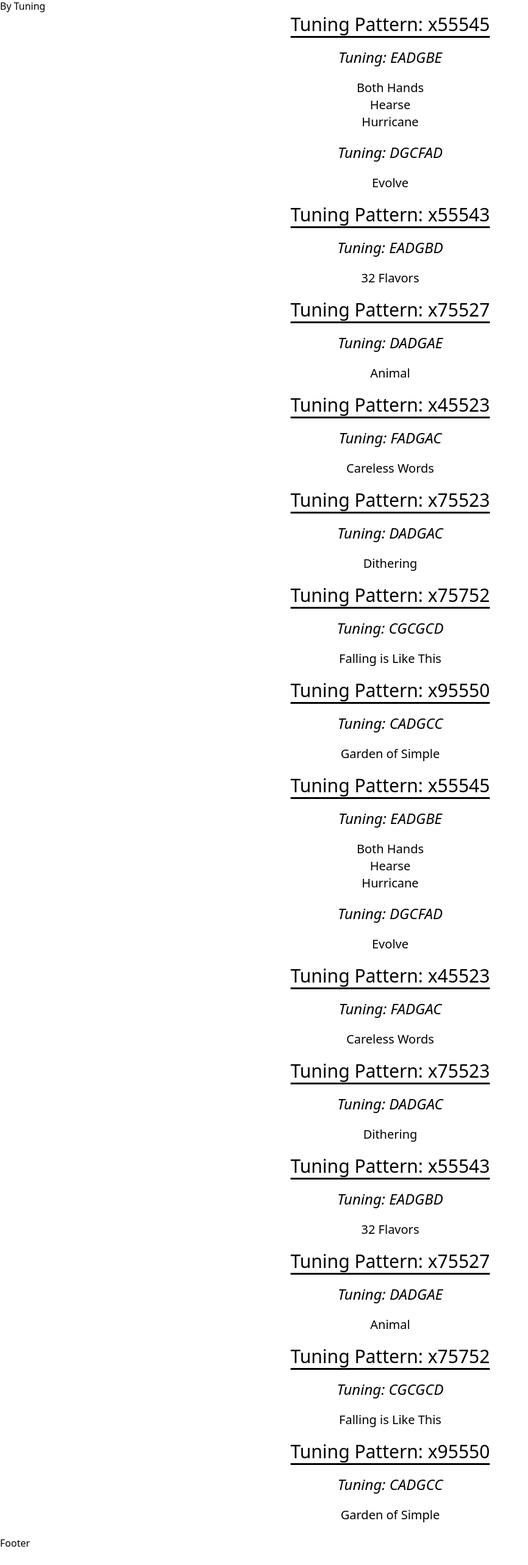
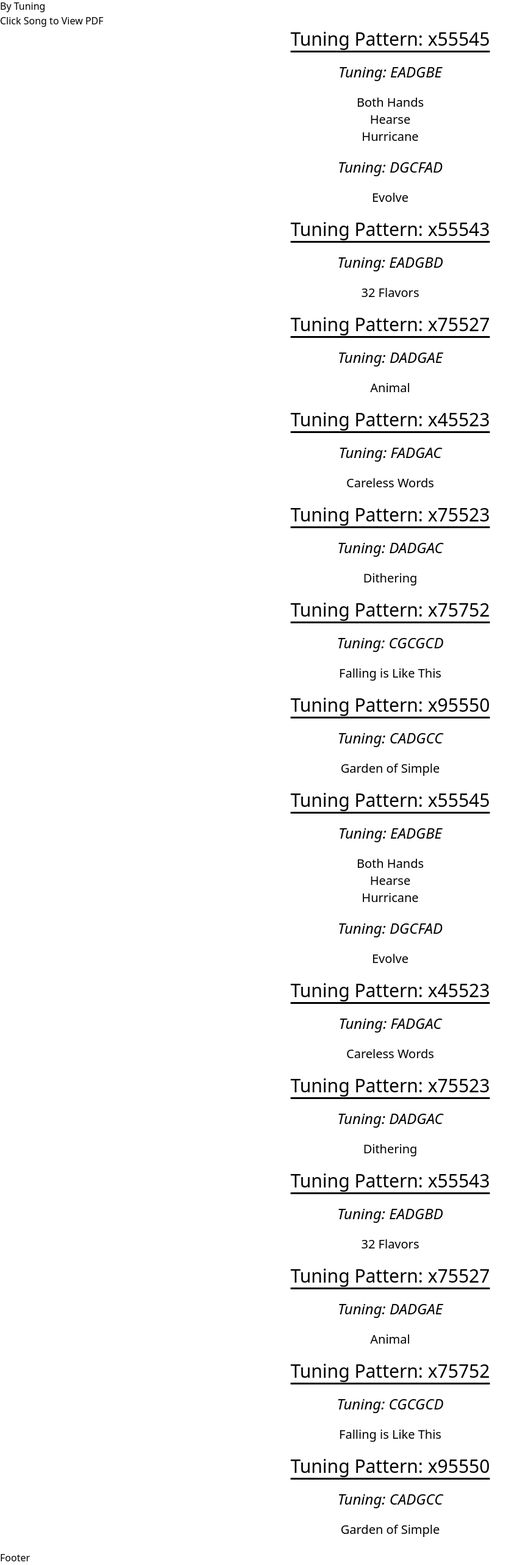
Before and after one commit to KKurzawa/Ani-Difranco-Transcriptions, a React (Vite) app: page /ByTuning in a window 1280 px wide. Shown: the part 114-2680 px from the top of the page at 61% size, without its empty margins (0-866 px from the left). Before the commit the page ends 2656 px from the top, so only its background shows below. Built offline with nearby package versions, Linux system fonts and the light colour scheme.

Commit message:
pdf's now downloadable in A-Z and byTuning

```diff
--- a/src/Pages/ByTuning/ByTuning.css
+++ b/src/Pages/ByTuning/ByTuning.css
@@ -24,11 +24,13 @@
     padding-bottom: 1.25rem/* 20px */;
 }
 
-.link {
-    width: 10px;
-}
 
 .name {
     font-size: 1.25rem/* 20px */;
     line-height: 1.75rem/* 28px */;
+    display: flex;
+    justify-content: center;
+    margin-left: 10rem;
+    margin-right: 10rem;
+
 }
--- a/src/Pages/ByTuning/ByTuning.jsx
+++ b/src/Pages/ByTuning/ByTuning.jsx
@@ -1,7 +1,7 @@
 import './ByTuning.css';
 import { getTranscriptions } from '../../Utils/TranscriptionsTunings';
 import { useEffect, useState } from 'react';
-import { Link } from 'react-router-dom';
+// import { Link } from 'react-router-dom';
 
 
 
@@ -20,109 +20,62 @@ function ByTuning() {
     return (
         <section>
             {/* original approach mobile view*/}
-            <h2 className='text-4xl md:text-6xl p-5 text-center'>By Tuning</h2>
+            <h2 className='text-4xl md:text-6xl pt-5 text-center'>By Tuning</h2>
+            <h2 className='text-2xl md:text-3xl pb-5 text-center'>Click Song to View PDF</h2>
             <div className='md:hidden flex flex-col'>
                 <h2 className='tuningPattern'>Tuning Pattern: x55545</h2>
-                <h2 className='tuning'>Tuning: EADGBE</h2>
+                <h2 id='EADGBE' className='tuning'>Tuning: EADGBE</h2>
                 <div className='map'>
                     {transcriptions.map((transcription) => transcription.tuning === 'EADGBE' && (
-                        <Link
-                            to={`/SingleTranscription/${transcription.id}`}
-                            key={transcription.id}
-                            className='w-10px'
-                        >
-                            <div className='name' key={transcription.id}>{transcription.name}</div>
-                        </Link>
+                        <a key={transcription.id} href={transcription.pdf} target="_blank" rel="noreferrer" className="name">{transcription.name}</a>
                     ))}
                 </div>
-                <h2 className='tuning'>Tuning: DGCFAD</h2>
+                <h2 id='DGCFAD' className='tuning'>Tuning: DGCFAD</h2>
                 <div className='map'>
                     {transcriptions.map((transcription) => transcription.tuning === 'DGCFAD' && (
-                        <Link
-                            to={`/SingleTranscription/${transcription.id}`}
-                            key={transcription.id}
-                            className='w-10px'
-                        >
-                            <div className='name' key={transcription.id}>{transcription.name}</div>
-                        </Link>
+                        <a key={transcription.id} href={transcription.pdf} target="_blank" rel="noreferrer" className="name">{transcription.name}</a>
                     ))}
                 </div>
                 <h2 className='tuningPattern'>Tuning Pattern: x55543</h2>
-                <h2 className='tuning'>Tuning: EADGBD</h2>
+                <h2 id='EADGBD' className='tuning'>Tuning: EADGBD</h2>
                 <div className='map'>
                     {transcriptions.map((transcription) => transcription.tuning === 'EADGBD' && (
-                        <Link
-                            to={`/SingleTranscription/${transcription.id}`}
-                            key={transcription.id}
-                            className='link'
-                        >
-                            <div className='name' key={transcription.id}>{transcription.name}</div>
-                        </Link>
+                        <a key={transcription.id} href={transcription.pdf} target="_blank" rel="noreferrer" className="name">{transcription.name}</a>
                     ))}
                 </div>
                 <h2 className='tuningPattern'>Tuning Pattern: x75527</h2>
-                <h2 className='tuning'>Tuning: DADGAE</h2>
+                <h2 id='DADGAE' className='tuning'>Tuning: DADGAE</h2>
                 <div className='map'>
                     {transcriptions.map((transcription) => transcription.tuning === 'DADGAE' && (
-                        <Link
-                            to={`/SingleTranscription/${transcription.id}`}
-                            key={transcription.id}
-                            className='link'
-                        >
-                            <div className='name' key={transcription.id}>{transcription.name}</div>
-                        </Link>
+                        <a key={transcription.id} href={transcription.pdf} target="_blank" rel="noreferrer" className="name">{transcription.name}</a>
                     ))}
                 </div>
                 <h2 className='tuningPattern'>Tuning Pattern: x45523</h2>
-                <h2 className='tuning'>Tuning: FADGAC</h2>
+                <h2 id='FADGAC' className='tuning'>Tuning: FADGAC</h2>
                 <div className='map'>
                     {transcriptions.map((transcription) => transcription.tuning === 'FADGAC' && (
-                        <Link
-                            to={`/SingleTranscription/${transcription.id}`}
-                            key={transcription.id}
-                            className='link'
-                        >
-                            <div className='name' key={transcription.id}>{transcription.name}</div>
-                        </Link>
+                        <a key={transcription.id} href={transcription.pdf} target="_blank" rel="noreferrer" className="name">{transcription.name}</a>
                     ))}
                 </div>
                 <h2 className='tuningPattern'>Tuning Pattern: x75523</h2>
-                <h2 className='tuning'>Tuning: DADGAC</h2>
+                <h2 id='DADGAC' className='tuning'>Tuning: DADGAC</h2>
                 <div className='map'>
                     {transcriptions.map((transcription) => transcription.tuning === 'DADGAC' && (
-                        <Link
-                            to={`/SingleTranscription/${transcription.id}`}
-                            key={transcription.id}
-                            className='link'
-                        >
-                            <div className='name' key={transcription.id}>{transcription.name}</div>
-                        </Link>
+                        <a key={transcription.id} href={transcription.pdf} target="_blank" rel="noreferrer" className="name">{transcription.name}</a>
                     ))}
                 </div>
                 <h2 className='tuningPattern'>Tuning Pattern: x75752</h2>
-                <h2 className='tuning'>Tuning: CGCGCD</h2>
+                <h2 id='CGCGCD' className='tuning'>Tuning: CGCGCD</h2>
                 <div className='map'>
                     {transcriptions.map((transcription) => transcription.tuning === 'CGCGCD' && (
-                        <Link
-                            to={`/SingleTranscription/${transcription.id}`}
-                            key={transcription.id}
-                            className='link'
-                        >
-                            <div className='name' key={transcription.id}>{transcription.name}</div>
-                        </Link>
+                        <a key={transcription.id} href={transcription.pdf} target="_blank" rel="noreferrer" className="name">{transcription.name}</a>
                     ))}
                 </div>
                 <h2 className='tuningPattern'>Tuning Pattern: x95550</h2>
-                <h2 className='tuning'>Tuning: CADGCC</h2>
+                <h2 id='CADGCC' className='tuning'>Tuning: CADGCC</h2>
                 <div className='map'>
                     {transcriptions.map((transcription) => transcription.tuning === 'CADGCC' && (
-                        <Link
-                            to={`/SingleTranscription/${transcription.id}`}
-                            key={transcription.id}
-                            className='link'
-                        >
-                            <div className='name' key={transcription.id}>{transcription.name}</div>
-                        </Link>
+                        <a key={transcription.id} href={transcription.pdf} target="_blank" rel="noreferrer" className="name">{transcription.name}</a>
                     ))}
                 </div>
             </div>
@@ -133,51 +86,27 @@ function ByTuning() {
                     <h2 className='tuning'>Tuning: EADGBE</h2>
                     <div className='map'>
                         {transcriptions.map((transcription) => transcription.tuning === 'EADGBE' && (
-                            <Link
-                                to={`/SingleTranscription/${transcription.id}`}
-                                key={transcription.id}
-                                className='w-10px'
-                            >
-                                <div className='name' key={transcription.id}>{transcription.name}</div>
-                            </Link>
+                            <a key={transcription.id} href={transcription.pdf} target="_blank" rel="noreferrer" className="name">{transcription.name}</a>
                         ))}
                     </div>
                     <h2 className='tuning'>Tuning: DGCFAD</h2>
                     <div className='map'>
                         {transcriptions.map((transcription) => transcription.tuning === 'DGCFAD' && (
-                            <Link
-                                to={`/SingleTranscription/${transcription.id}`}
-                                key={transcription.id}
-                                className='w-10px'
-                            >
-                                <div className='name' key={transcription.id}>{transcription.name}</div>
-                            </Link>
+                            <a key={transcription.id} href={transcription.pdf} target="_blank" rel="noreferrer" className="name">{transcription.name}</a>
                         ))}
                     </div>
                     <h2 className='tuningPattern'>Tuning Pattern: x45523</h2>
                     <h2 className='tuning'>Tuning: FADGAC</h2>
                     <div className='map'>
                         {transcriptions.map((transcription) => transcription.tuning === 'FADGAC' && (
-                            <Link
-                                to={`/SingleTranscription/${transcription.id}`}
-                                key={transcription.id}
-                                className='link'
-                            >
-                                <div className='name' key={transcription.id}>{transcription.name}</div>
-                            </Link>
+                            <a key={transcription.id} href={transcription.pdf} target="_blank" rel="noreferrer" className="name">{transcription.name}</a>
                         ))}
                     </div>
                     <h2 className='tuningPattern'>Tuning Pattern: x75523</h2>
                     <h2 className='tuning'>Tuning: DADGAC</h2>
                     <div className='map'>
                         {transcriptions.map((transcription) => transcription.tuning === 'DADGAC' && (
-                            <Link
-                                to={`/SingleTranscription/${transcription.id}`}
-                                key={transcription.id}
-                                className='link'
-                            >
-                                <div className='name' key={transcription.id}>{transcription.name}</div>
-                            </Link>
+                            <a key={transcription.id} href={transcription.pdf} target="_blank" rel="noreferrer" className="name">{transcription.name}</a>
                         ))}
                     </div>
 
@@ -187,26 +116,14 @@ function ByTuning() {
                     <h2 className='tuning'>Tuning: EADGBD</h2>
                     <div className='map'>
                         {transcriptions.map((transcription) => transcription.tuning === 'EADGBD' && (
-                            <Link
-                                to={`/SingleTranscription/${transcription.id}`}
-                                key={transcription.id}
-                                className='link'
-                            >
-                                <div className='name' key={transcription.id}>{transcription.name}</div>
-                            </Link>
+                            <a key={transcription.id} href={transcription.pdf} target="_blank" rel="noreferrer" className="name">{transcription.name}</a>
                         ))}
                     </div>
                     <h2 className='tuningPattern'>Tuning Pattern: x75527</h2>
                     <h2 className='tuning'>Tuning: DADGAE</h2>
                     <div className='map'>
                         {transcriptions.map((transcription) => transcription.tuning === 'DADGAE' && (
-                            <Link
-                                to={`/SingleTranscription/${transcription.id}`}
-                                key={transcription.id}
-                                className='link'
-                            >
-                                <div className='name' key={transcription.id}>{transcription.name}</div>
-                            </Link>
+                            <a key={transcription.id} href={transcription.pdf} target="_blank" rel="noreferrer" className="name">{transcription.name}</a>
                         ))}
 
                     </div>
@@ -214,26 +131,14 @@ function ByTuning() {
                     <h2 className='tuning'>Tuning: CGCGCD</h2>
                     <div className='map'>
                         {transcriptions.map((transcription) => transcription.tuning === 'CGCGCD' && (
-                            <Link
-                                to={`/SingleTranscription/${transcription.id}`}
-                                key={transcription.id}
-                                className='link'
-                            >
-                                <div className='name' key={transcription.id}>{transcription.name}</div>
-                            </Link>
+                            <a key={transcription.id} href={transcription.pdf} target="_blank" rel="noreferrer" className="name">{transcription.name}</a>
                         ))}
                     </div>
                     <h2 className='tuningPattern'>Tuning Pattern: x95550</h2>
                     <h2 className='tuning'>Tuning: CADGCC</h2>
                     <div className='map'>
                         {transcriptions.map((transcription) => transcription.tuning === 'CADGCC' && (
-                            <Link
-                                to={`/SingleTranscription/${transcription.id}`}
-                                key={transcription.id}
-                                className='link'
-                            >
-                                <div className='name' key={transcription.id}>{transcription.name}</div>
-                            </Link>
+                            <a key={transcription.id} href={transcription.pdf} target="_blank" rel="noreferrer" className="name">{transcription.name}</a>
                         ))}
                     </div>
                 </div>
--- a/src/Pages/TranscriptionsAz/TranscriptionsaAz.jsx
+++ b/src/Pages/TranscriptionsAz/TranscriptionsaAz.jsx
@@ -1,25 +1,37 @@
 import './TranscriptionsAz.css';
 import { transcriptions } from '../../Utils/TranscriptionsTunings';
-import { Link } from 'react-router-dom';
+// import { Link } from 'react-router-dom';
+// import { useState, useEffect } from 'react';
 
 
 function TranscriptionsaAz() {
 
+    // let pdf = transcriptions.pdf;
+    // console.log(pdf);
+
+    // const [transcriptionsData, setTranscriptionsData] = useState([]);
+
+
+
+    // const onButtonClick = () => {
+    //     const pdfUrl = transcriptionsData.pdf;
+    //     const link = document.createElement("a");
+    //     link.href = pdfUrl;
+    //     link.download = transcriptionsData.pdf;
+    //     document.body.appendChild(link);
+    //     link.click();
+    //     document.body.removeChild(link);
+    //     console.log(transcriptionsData.pdf)
+    //     setTranscriptionsData('');
+    // };
     return (
         <section className='flex flex-col'>
-            <h2 className='text-4xl md:text-6xl p-5 text-center'>Transcriptions A-Z</h2>
+            <h2 className='text-4xl md:text-6xl pt-5 text-center'>Transcriptions A-Z</h2>
+            <h2 className='text-2xl md:text-3xl pb-5 text-center'>Click Song to View PDF</h2>
             <div className='md:hidden flex flex-col pb-5'>
                 {transcriptions.map((transcription) => (
                     <div key={transcription.id} className='p-2 flex flex-col items-center'>
-                        <Link
-                            key={transcription.id}
-                            to={`/SingleTranscription/${transcription.id}`}
-
-                        >
-                            <div key={transcription.id}>
-                                <h2 className='text-3xl'>{transcription.name}</h2>
-                            </div>
-                        </Link>
+                        <a href={transcription.pdf} target="_blank" rel="noreferrer" className="text-3xl">{transcription.name}</a>
                         <div>
                             <a href='./ByTuning'>
                                 <h2>Tuning: {transcription.tuning}</h2>
@@ -32,14 +44,7 @@ function TranscriptionsaAz() {
                 <div className=''>
                     {transcriptions.map((transcription, index) => index % 2 === 0 && (
                         <div key={transcription.id} className='p-2 flex flex-col items-center'>
-                            <Link
-                                to={`/SingleTranscription/${transcription.id}`}
-                                key={transcription.id}
-                            >
-                                <div key={transcription.id}>
-                                    <h3 className='text-5xl'>{transcription.name}</h3>
-                                </div>
-                            </Link>
+                            <a href={transcription.pdf} target="_blank" rel="noreferrer" className="text-5xl">{transcription.name}</a>
                             <div>
                                 <a href='./ByTuning'>
                                     <h2>Tuning: {transcription.tuning}</h2>
@@ -51,14 +56,7 @@ function TranscriptionsaAz() {
                 <div>
                     {transcriptions.map((transcription, index) => index % 2 === 1 && (
                         <div key={transcription.id} className='p-2 flex flex-col items-center'>
-                            <Link
-                                to={`/SingleTranscription/${transcription.id}`}
-                                key={transcription.id}
-                            >
-                                <div key={transcription.id}>
-                                    <h3 className='text-5xl'>{transcription.name}</h3>
-                                </div>
-                            </Link>
+                            <a href={transcription.pdf} target="_blank" rel="noreferrer" className="text-5xl">{transcription.name}</a>
                             <div>
                                 <a href='./ByTuning'>
                                     <h2>Tuning: {transcription.tuning}</h2>
```
Also changed, not shown: src/Pages/SingleTranscription/SingleTranscription.jsx (+5 -5 lines), src/Utils/TranscriptionsTunings.jsx (+42 -42 lines).
